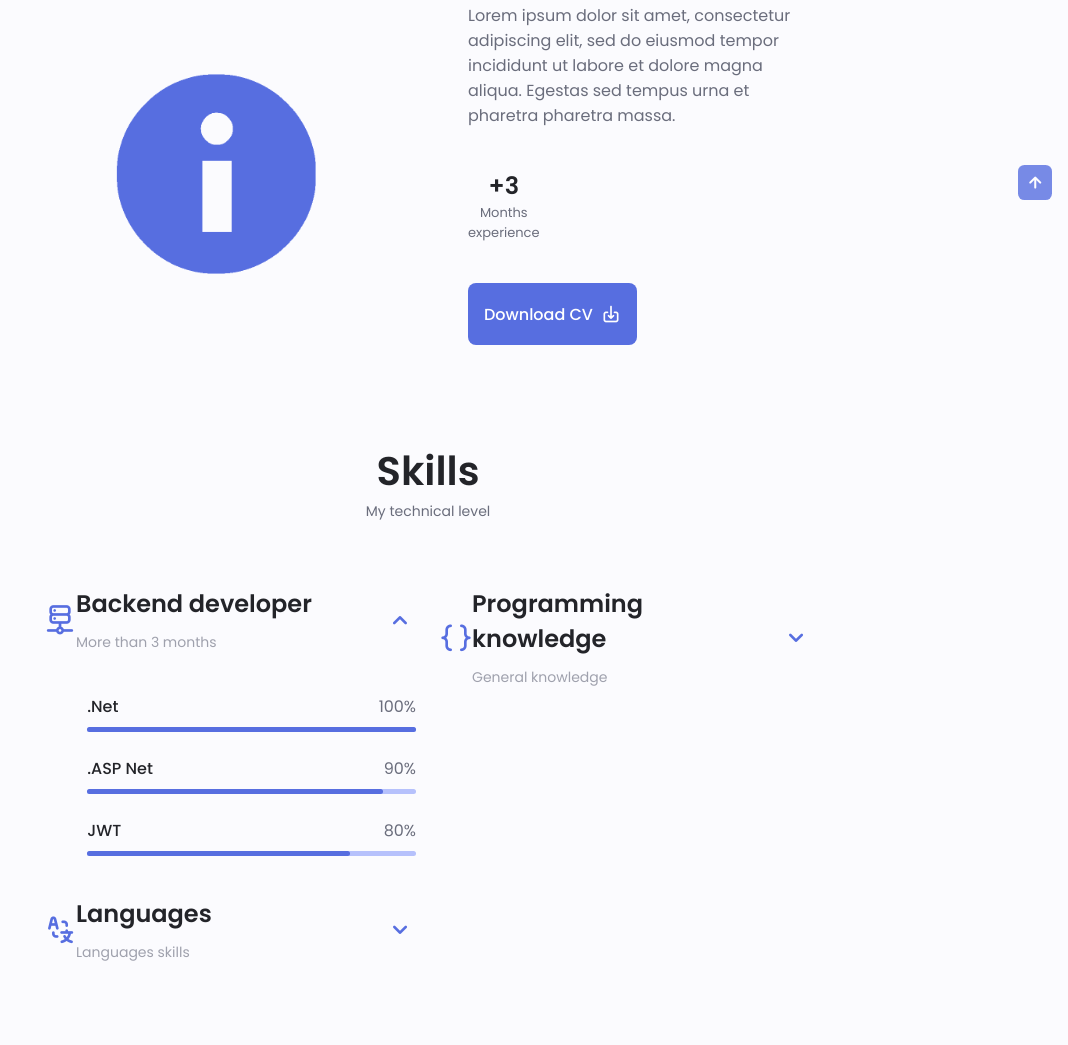
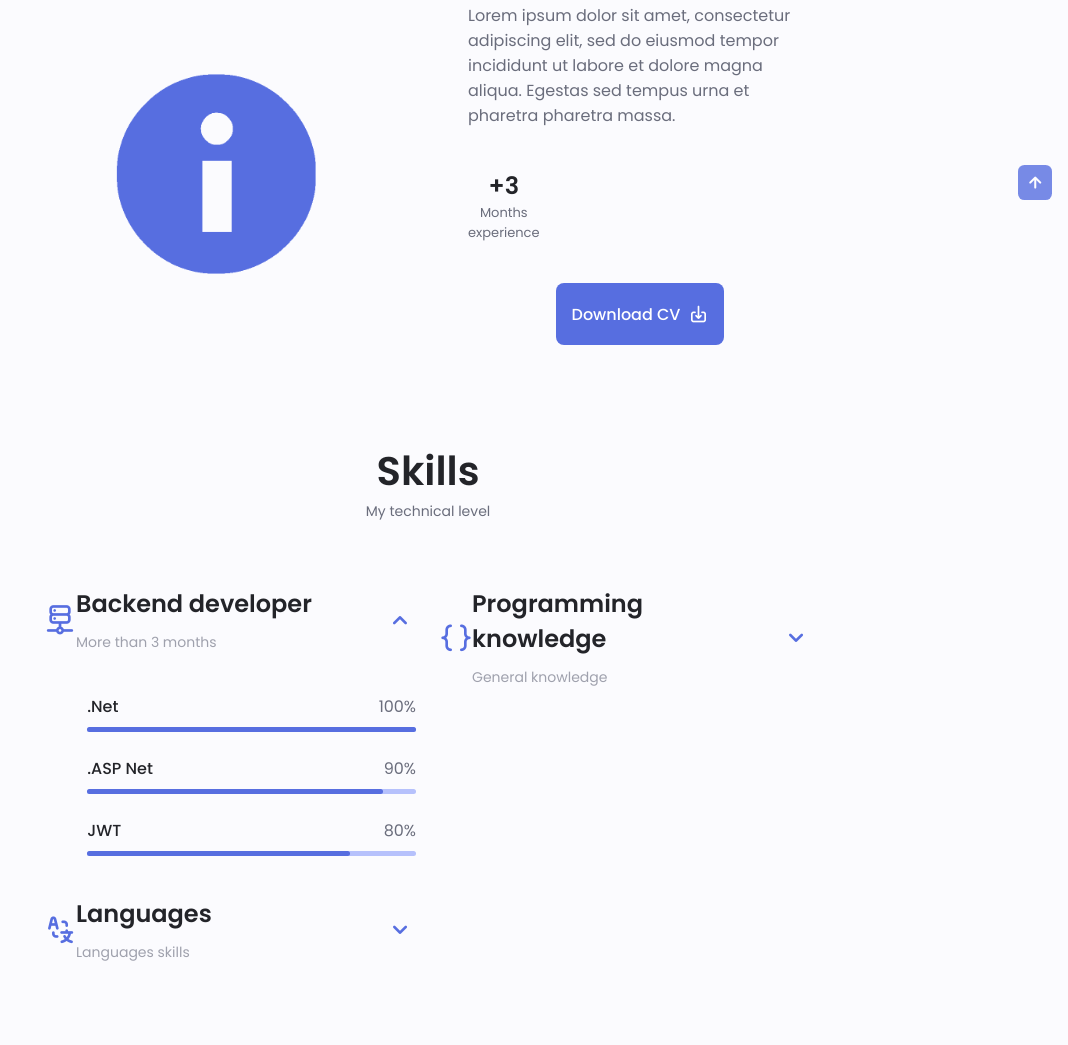
Before and after one commit to LeandroCantero/MyPortfolio, a plain HTML site: page index.html in a window 1280 px wide. Shown: the part 760-1805 px from the top of the page, without its empty margins (212-1280 px from the left). Drawn offline with nearby package versions, Linux system fonts and the light colour scheme.

Commit message:
responsive2

```diff
--- a/assets/css/styles.css
+++ b/assets/css/styles.css
@@ -386,10 +386,12 @@ img {
     padding: 1rem;
     border-radius: .5rem;
     font-weight: var(--font-medium);
+    margin: auto;
 }
 
 .button:hover {
     background-color: var(--first-color-alt);
+    cursor: pointer;
 }
 
 .button__icon {
```
